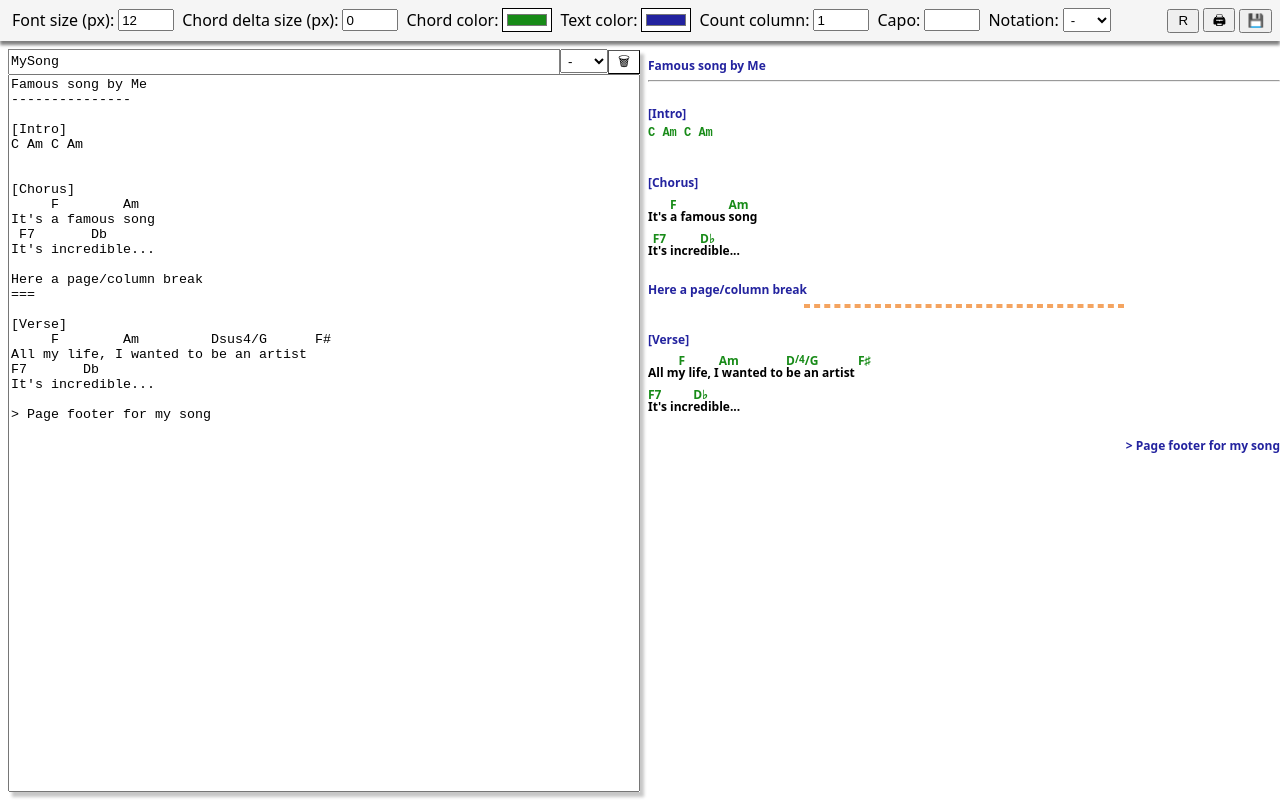
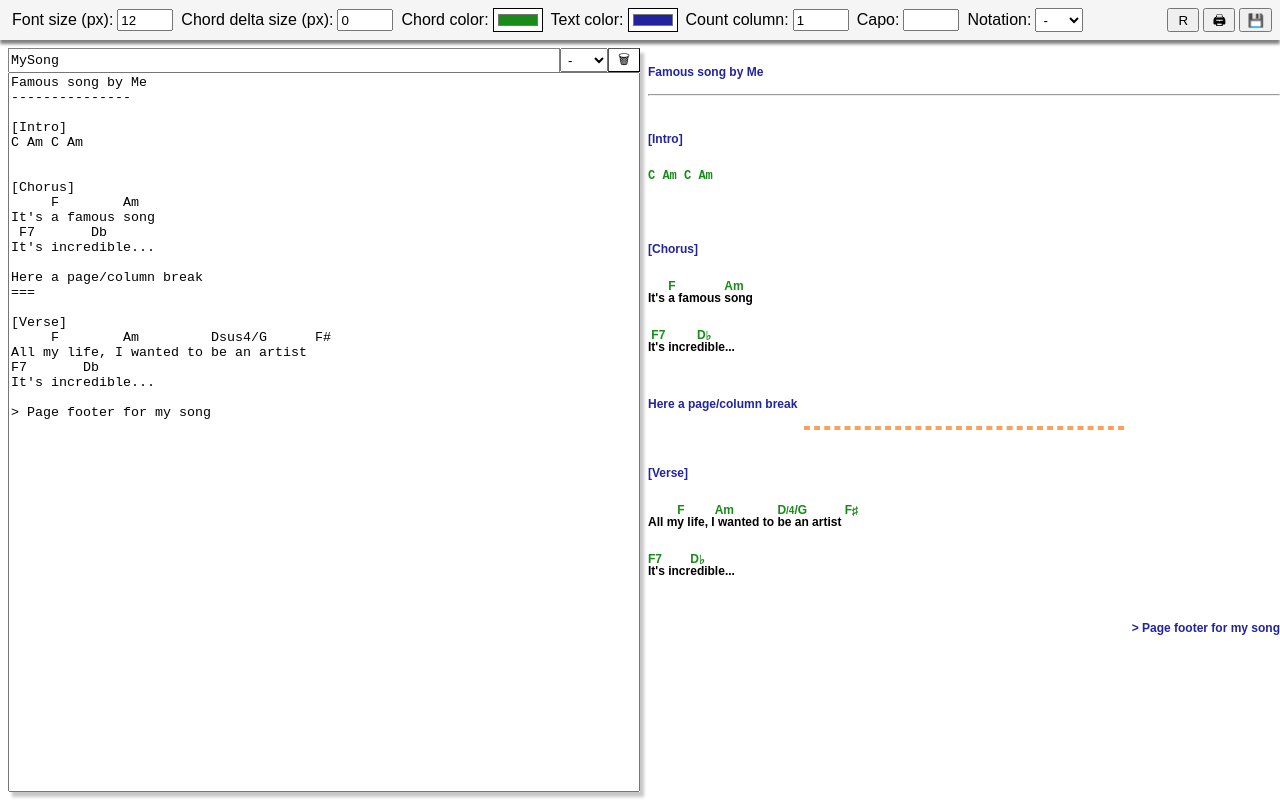
Before and after one commit to ericbrison/songchords, a plain HTML site: page index.html in a window 1280 px wide. Drawn offline with Linux system fonts and the light colour scheme.

Commit message:
adjust font size

```diff
--- a/songchords.css
+++ b/songchords.css
@@ -13,8 +13,9 @@ body {
     flex-direction: column;
     margin: 0;
     background-color: white;
-    font-family: sans;
-
+    font-family: sans-serif;
+    font-size: 1rem;
+    line-height: 1.3rem;
 }
 
 header.toolbar {
@@ -79,6 +80,11 @@ header.chord-header {
     justify-content: space-between;
 }
 
+select,
+option {
+    line-height: 1rem;
+}
+
 option.option-plus {
     font-weight: bold;
 }
@@ -140,7 +146,7 @@ main .button-delete button {
 
 .song-render {
     flex: var(--column-count);
-    font-family: sans;
+    font-family: sans-serif;
     font-size: var(--text-font-size);
     box-sizing: border-box;
     font-weight: bold;
@@ -169,6 +175,7 @@ main .button-delete button {
 .song-render p {
     margin: 0 0 0.3rem 0;
     white-space: pre;
+    line-height: 2rem;
 }
 
 .song-render .song-text {
@@ -185,8 +192,14 @@ main .button-delete button {
 
 .song-render sup {
     vertical-align: text-top;
+    line-height: 1rem;
 }
 
+
+.song-render sup.notation {
+    font-size: inherit;
+    font-family: auto;
+}
 .song-render .solo-chord {
     color: var(--chord-color);
     margin-bottom: 0;
--- a/songchords.js
+++ b/songchords.js
@@ -98,6 +98,7 @@ function renderChord(line) {
     let chord = line.replaceAll("b", "♭").replaceAll("#", "♯");
 
     chord = chord.replaceAll("maj7", "Δ");
+    chord = chord.replaceAll("M7", "Δ");
     chord = chord.replaceAll("sus", "/");
     chord = chord.replaceAll(/x([1-9]+)/g, "×$1");
 
@@ -105,13 +106,13 @@ function renderChord(line) {
 }
 
 function expSus(line) {
-    const expLine = line.replaceAll(/((sus|\/|add)[0-9]+)/g, (s) => {
+    let expLine = line.replaceAll(/((sus|\/|add)[0-9]+)/g, (s) => {
         return `<sup>${s}</sup>`;
     });
+     expLine = expLine.replaceAll(/(♭|♯)/g, (s) => {
+        return `<sup class="notation">${s}</sup>`;
+    });
     return expLine;
-    return expLine.replaceAll(/([0-9])/g, (s) => {
-        return `<sup>${s}</sup>`;
-    });
 }
 
 function lineTranspose(line) {
@@ -306,6 +307,7 @@ function renderSong(song) {
 
 function isChordLine(line) {
     line = line.replaceAll("maj7", "Δ");
+    line = line.replaceAll("M7", "Δ");
     line = line.replaceAll(/([A-G]).?m/g, "$1");
     line = line.replaceAll(/([A-G])b/g, "$1");
     line = line.replaceAll(/sus[1-9]/g, "");
```
